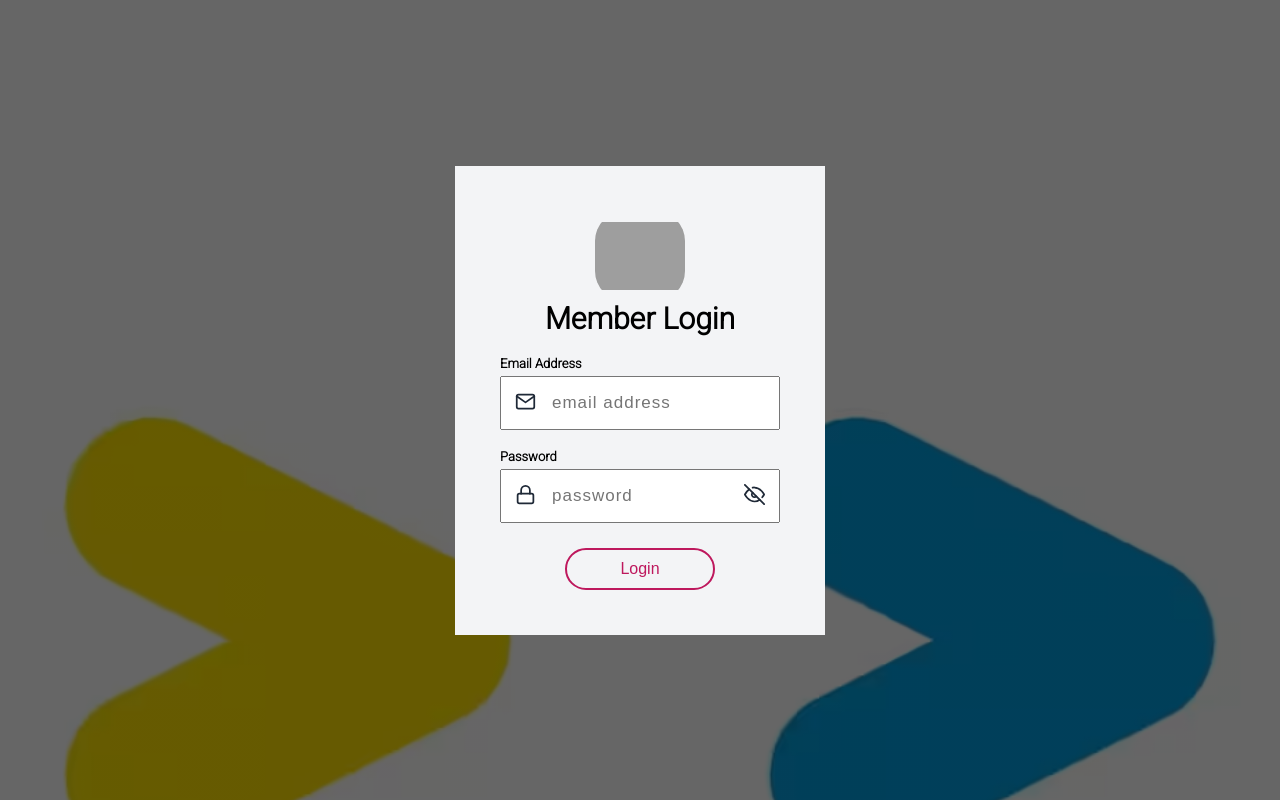
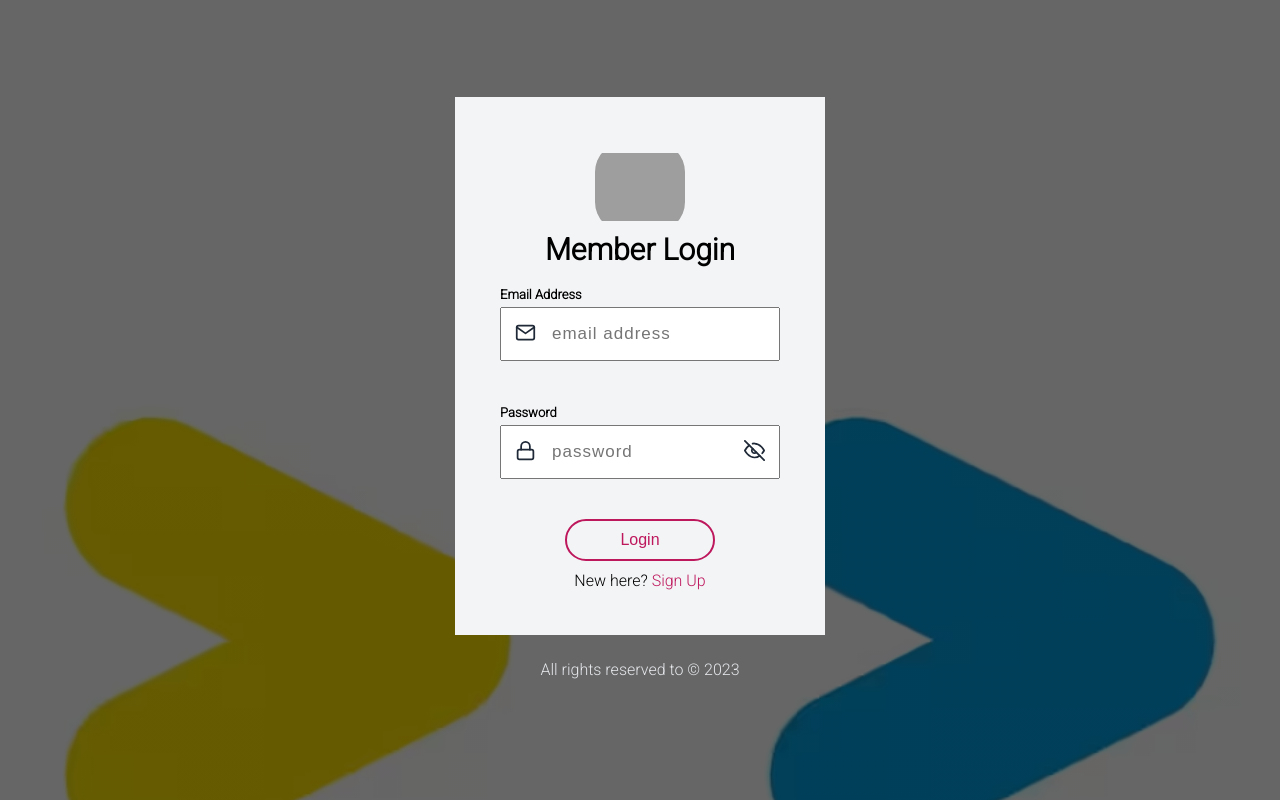
Before and after one commit to celysL/ecom_stm, a React (Create React App) app: page / in a window 1280 px wide. Built offline with nearby package versions, Linux system fonts and the light colour scheme; grey boxes are pictures that could not be loaded.

Commit message:
login front end done

```diff
--- a/package.json
+++ b/package.json
@@ -14,7 +14,8 @@
     "react-scripts": "5.0.1",
     "styled-components": "^6.0.8",
     "web-vitals": "^2.1.4",
-    "yarn": "^1.22.19"
+    "yarn": "^1.22.19",
+    "yup": "^1.3.2"
   },
   "scripts": {
     "start": "react-scripts start",
--- a/src/App.js
+++ b/src/App.js
@@ -1,6 +1,6 @@
 import Home from "./pages/home.js";
 import Login from "./pages/login.js";
-
+import Register from "./pages/register.js";
 import {StyledContainer} from './components/styles.js';
 
 import {BrowserRouter as Router, Switch, Route} from 'react-router-dom';
--- a/src/components/FormLib.js
+++ b/src/components/FormLib.js
@@ -1,7 +1,7 @@
 import {useState} from 'react';
 import {useField} from 'formik';
 
-import {StyledTextInput, StyledLabel, StyledIcon} from "./../components/styles.js";
+import {StyledTextInput, StyledLabel, StyledIcon, ErrorMsg, TextLink} from "./../components/styles.js";
 
 import {FiEyeOff, FiEye} from 'react-icons/fi';
 
@@ -14,10 +14,12 @@ export const TextInput = ({icon, ...props}) => {
         <div style={{position: "relative"}} >
             <StyledLabel htmlFor={props.name}>{props.label}</StyledLabel>
 
-            {props.type !== "password" &&  <StyledTextInput {...field} {...props} />}
+            {props.type !== "password" && ( <StyledTextInput
+            invalid={meta.touched && meta.error} {...field} {...props} />
+            )}
 
             {props.type === "password" && (
-                <StyledTextInput
+                <StyledTextInput invalid={meta.touched && meta.error}
                     {...field} {...props}
                     type = {show ? "text": "password"}
                 />
@@ -27,15 +29,20 @@ export const TextInput = ({icon, ...props}) => {
             <StyledIcon>{icon}</StyledIcon>
 
             {
-                props.type === "password" &&
+                props.type === "password" && (
                 <StyledIcon onClick={() => setShow(!show)} right>
                     {show && <FiEye/>}
                     {!show && <FiEyeOff/>}
                 </StyledIcon>
-            }
+            )}
 
+
+        {meta.touched && meta.error ? (
+            <ErrorMsg>{meta.error}</ErrorMsg>
+        ): (
+            <ErrorMsg style={{visibility: "hidden"}}>.</ErrorMsg>
+        )}
         </div>
+    );
 
-    )
-
-}
+};
--- a/src/components/styles.js
+++ b/src/components/styles.js
@@ -96,7 +96,7 @@ export const StyledTextInput = styled.input `
     margin: 5px, auto, 10px, auto;
     transition: ease-in-out 0.3s;
 
-    ${(props) => props.invalid && `background-color: ${colors.red}; color: ${colors.primary};`}
+    ${(props) => props.invalid && `border-color: ${colors.red}; color: ${colors.primary};`}
     &:focus {
         background-color: ${colors.dark2};
         color: ${colors.primary};
@@ -135,6 +135,34 @@ export const StyledFormButton = styled.button `
     }
 `;
 
+export const ErrorMsg = styled.div `
+    font-size: 11px;
+    color: ${colors.red};
+    margin-top: 2px;
+    margin-bottom: 10px;
+    text-align: right;
+`;
+
+export const ExtraText = styled.p`
+    font-size: ${(props) => props.size}px;
+    text-align: center;
+    color: ${(props) => (props.color? props.color : colors.dark2)}
+    padding: 2px;
+    margin-top: 10px;
+`;
+
+export const TextLink = styled(Link)`
+    text-decoration: none;
+    color: ${colors.theme};
+    transition: ease-in-out 0.3s;
+
+    &:hover {
+        text-decoration: underline;
+        letter-spacing: 2px;
+        font-weight: bold;
+    }
+`;
+
 export const StyledIcon = styled.p `
     color: ${colors.dark1};
     position: absolute;
@@ -144,3 +172,10 @@ export const StyledIcon = styled.p `
     ${(props) => !props.right && `left: 15px;`}
 
 `;
+
+export const CopyrightText = styled.p `
+    padding: 5px;
+    margin: 20px;
+    text-align: center;
+    color: ${colors.light2};
+`;
--- a/src/pages/login.js
+++ b/src/pages/login.js
@@ -1,10 +1,12 @@
-import {StyledTextInput, StyledFormArea, StyledFormButton, StyledLabel, Avatar, StyledTitle, colors, ButtonGroup} from './../components/styles.js';
+import {StyledTextInput, StyledFormArea, StyledFormButton, StyledLabel, Avatar, StyledTitle, colors, ButtonGroup, ExtraText, TextLink, CopyrightText} from './../components/styles.js';
 
 import Logo from './../assets/logo.png';
 
 import {Formik, Form} from 'formik';
 
 import {TextInput} from '../components/FormLib.js';
+import * as Yup from 'yup';
+
 import{FiMail, FiLock} from 'react-icons/fi';
 
 const Login = () => {
@@ -19,6 +21,11 @@ const Login = () => {
                         email: "",
                         password: "",
                     }}
+                    validationSchema={
+                        Yup.object({
+                            email: Yup.string().email("Invalid email address").required("Required"), password: Yup.string().min(8, "Password is too short").required("Required"),
+                        })
+                    }
                     onSubmit={(values, {setSubmitting}) => {
                         console.log(values);
                     }}
@@ -52,7 +59,13 @@ const Login = () => {
                     )}
                 </Formik>
 
+                <ExtraText>New here? <TextLink to="/register">Sign Up</TextLink></ExtraText>
+
             </StyledFormArea>
+
+            <CopyrightText>
+                All rights reserved to &copy; 2023
+            </CopyrightText>
         </div>
     )
 }
--- a/src/pages/register.js
+++ b/src/pages/register.js
@@ -0,0 +1,7 @@
+const Register = () => {
+    return(
+        <p>Register</p>
+    )
+}
+
+export default Register;
```
Also changed, not shown: 1 other file (tests, documents, lock files or other folders).
